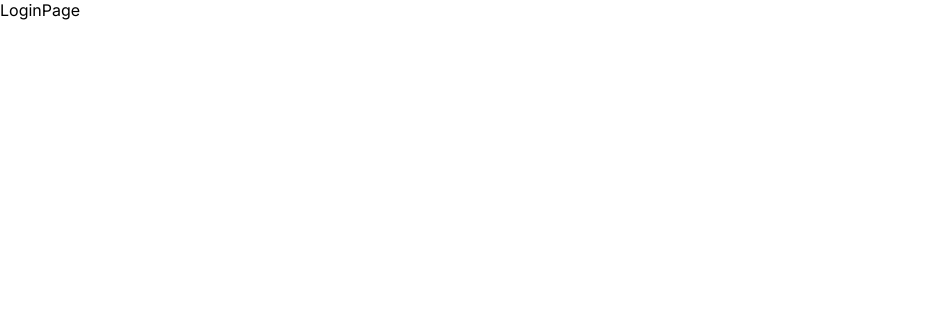
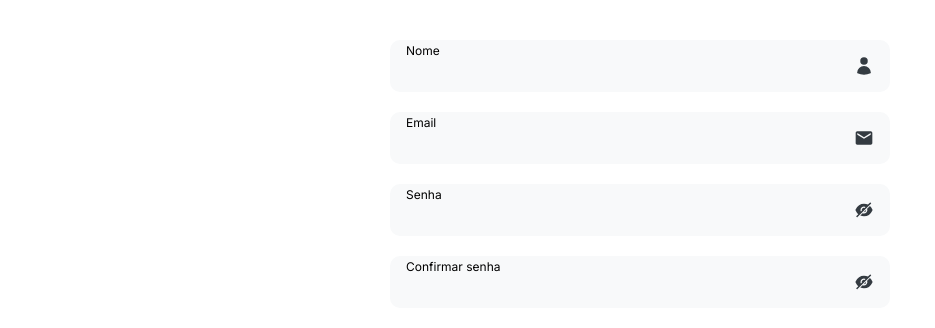
Before and after one commit to ProSupportTechnology/ProSupport, a React (Create React App) app: page /login in a window 1280 px wide. Shown: the top 328 px of the page, without its empty margins (0-935 px from the left). Built offline with nearby package versions, Linux system fonts and the light colour scheme.

Commit message:
feat: add icons and states

```diff
--- a/src/components/Input/index.tsx
+++ b/src/components/Input/index.tsx
@@ -1,8 +1,19 @@
 // import { ReactNode } from "react"
 // import { RiCheckboxBlankFill } from "react-icons/ri"
+
+import { HiUser } from "react-icons/hi2"
+import { MdEmail } from "react-icons/md"
+import { AiFillEyeInvisible, AiFillEye } from "react-icons/ai"
 import { iInputProps } from "./types"
+import { useState } from "react"
 
 export const Input = ({ className, label, name, type, register, errors }: iInputProps) => {
+  const [eyeVisible, setEyeVisible] = useState(false)
+
+  function handleClickEye() {
+    setEyeVisible(!eyeVisible)
+  }
+
   return (
     <div className={className}>
       <label htmlFor={name} className="text three">
@@ -10,10 +21,22 @@ export const Input = ({ className, label, name, type, register, errors }: iInput
       </label>
       <input
         id={name}
-        type={type}
+        type={eyeVisible ? "text" : type}
         {...register}
         className={`text one ${errors?.message ? "input_red" : ""}`}
       />
+      {name === "name" && <HiUser />}
+      {name === "email" && <MdEmail />}
+      {name === "password" || name === "confirmPassword" ? (
+        eyeVisible ? (
+          <AiFillEye onClick={handleClickEye} />
+        ) : (
+          <AiFillEyeInvisible onClick={handleClickEye} />
+        )
+      ) : (
+        ""
+      )}
+
       {/* {errors?.message && (
         <>
           <span className="text three">{errors?.message as ReactNode}</span>
--- a/src/components/Input/style.ts
+++ b/src/components/Input/style.ts
@@ -5,6 +5,9 @@ export const StyledInput = styled(Input)`
   height: 52px;
   position: relative;
   inset: 0;
+
+  width: 500px;
+  margin: 0 auto;
 
   label {
     position: absolute;
@@ -18,13 +21,32 @@ export const StyledInput = styled(Input)`
     padding: 10px 16px 0 16px;
     color: var(--gray-4);
     background-color: var(--gray-0);
+    border-radius: 10px;
     border: 1px solid transparent;
-    border-radius: 10px;
+  }
 
+  .input_red {
+    border: 1px solid #ed0000;
+  }
+
+  input:focus {
     border: 1px solid var(--gray-2);
   }
 
-  .input_red {
-    border: 1px solid red;
+  svg {
+    position: absolute;
+    right: 16px;
+    top: 50%;
+    transform: translateY(-50%);
+    font-size: 20px;
+    color: var(--gray-2);
+  }
+
+  .input_red + svg {
+    color: #ed0000;
+  }
+
+  .input_red:focus + svg {
+    color: var(--gray-2);
   }
 `
--- a/src/pages/LoginPage/index.tsx
+++ b/src/pages/LoginPage/index.tsx
@@ -1,3 +1,17 @@
+import { StyledInput } from "../../components/Input/style"
+
 export const LoginPage = () => {
-  return <div>LoginPage</div>
+  return (
+    <div>
+      <br />
+      <br />
+      <StyledInput name="name" label="Nome" type="text" />
+      <br />
+      <StyledInput name="email" label="Email" type="email" />
+      <br />
+      <StyledInput name="password" label="Senha" type="password" />
+      <br />
+      <StyledInput name="confirmPassword" label="Confirmar senha" type="password" />
+    </div>
+  )
 }
```
